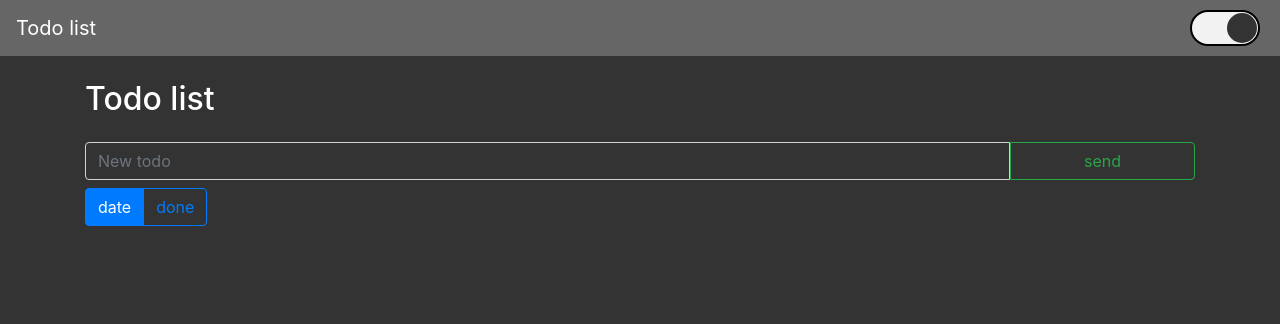
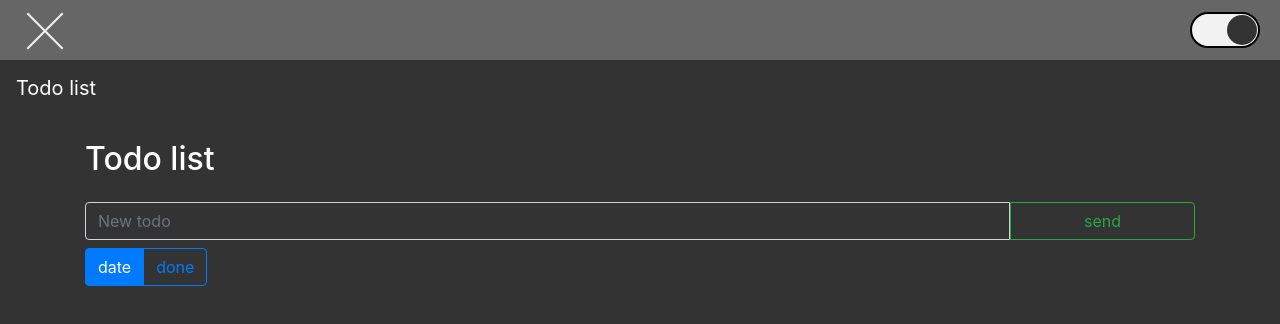
Before and after one commit to cool1997/portfolio, a React app: page / in a window 1280 px wide. Built offline with nearby package versions, Linux system fonts and the light colour scheme.

Commit message:
новая ветка

```diff
--- a/src/App/App.js
+++ b/src/App/App.js
@@ -9,12 +9,14 @@ import { Todo } from '../component/Todo/Todo'
 import { Navbar } from '../component/Navbar/Navbar'
 import { Preloader } from '../common/Preloader/Preloader'
 import { ToggleTheme } from '../component/ToggleTheme/ToggleTheme'
+import { ToggleNavbar } from '../component/ToggleNavbar/ToggleNavbar'
 
 import styles from './App.module.scss'
 
 
 const App = ({ ...props }) => {
 	const [isDarkTheme, setIsDarkTheme] = useState(true)
+	const [isActiveNavbar, setIsActiveNavbar] = useState(true)
 
 	const dispatch = useDispatch()
 
@@ -26,15 +28,29 @@ const App = ({ ...props }) => {
 	}, [dispatch])
 
 
+	const Handle = {
+        toggle: (callback) => {
+            callback((prev) => !prev)
+        }
+    }
+
+
 	return (
 		!initialized
 			? <Preloader />
 			: <div className={`${isDarkTheme ? `darkTheme` : ``} ${styles.App}`}>
 				<header className={`${styles.header}`}>
 					<h1 className={`visually-hidden`}>Todo list</h1>
-					<Navbar />
-					<ToggleTheme isDarkTheme={isDarkTheme} setIsDarkTheme={setIsDarkTheme} />
+					<ToggleNavbar
+						isActiveNavbar={isActiveNavbar}
+						toggle={() => Handle.toggle(setIsActiveNavbar)}
+					/>
+					<ToggleTheme
+						isDarkTheme={isDarkTheme}
+						toggle={() => Handle.toggle(setIsDarkTheme)}
+					/>
 				</header>
+				{isActiveNavbar && <Navbar />}
 				<main className={`${styles.main} container pt-4`}>
 					<Switch>
 						<Route path='/todo' render={() => <Todo />} />
--- a/src/App/App.module.scss
+++ b/src/App/App.module.scss
@@ -6,7 +6,10 @@
 
     & .header {
         display: flex;
+        justify-content: space-between;
+        align-items: center;
 
+        padding: 5px 20px;
         background-color: var(--light_color);
     }
 
--- /dev/null
+++ b/src/component/ToggleNavbar/ToggleNavbar.js
@@ -0,0 +1,26 @@
+import React, { memo } from 'react'
+import { compose } from 'redux'
+
+import styles from './ToggleNavbar.module.scss'
+
+
+const ToggleNavbar = ({isActiveNavbar, toggle, ...props}) => {
+    return (
+        <button
+            className={`
+                ${styles.ToggleNavbar}
+                ${isActiveNavbar ? styles.active : ``}
+                btn
+            `}
+            onClick={toggle}
+        >
+        </button>
+    )
+}
+
+
+const Container = compose(
+    memo
+)(ToggleNavbar)
+
+export { Container as ToggleNavbar }
--- /dev/null
+++ b/src/component/ToggleNavbar/ToggleNavbar.module.scss
@@ -0,0 +1,37 @@
+.ToggleNavbar {
+    width: 50px;
+    height: 50px;
+    background-color: transparent;
+    border: none;
+    position: relative;
+
+
+    &::before,
+    &::after {
+        content: '';
+        position: absolute;
+        width: 50px;
+        height: 2px;
+        left: 0;
+        background-color: var(--contrast_color);
+        transition: transform 100ms linear;
+    }
+
+    &::before {
+        transform: translateY(10px)
+    }
+
+    &::after {
+        transform: translateY(-10px)
+    }
+
+    &.active {
+        &::before {
+            transform: rotate(45deg) ;
+        }
+
+        &::after {
+            transform: rotate(-45deg);
+        }
+    }
+}
--- a/src/component/ToggleTheme/ToggleTheme.js
+++ b/src/component/ToggleTheme/ToggleTheme.js
@@ -4,21 +4,15 @@ import { compose } from 'redux'
 import styles from './ToggleTheme.module.scss'
 
 
-const ToggleTheme = ({ isDarkTheme, setIsDarkTheme, ...props }) => {
-    const Handle = {
-        toggleTheme: () => {
-            setIsDarkTheme((prev) => !prev)
-        }
-    }
-
-
+const ToggleTheme = ({ isDarkTheme, toggle, ...props }) => {
     return (
         <button
             className={`
                 ${styles.ToggleTheme}
                 ${isDarkTheme ? styles.darkTheme : ``}
                 btn`}
-            onClick={Handle.toggleTheme}>
+            onClick={toggle}
+        >
         </button>
     )
 }
--- a/src/component/ToggleTheme/ToggleTheme.module.scss
+++ b/src/component/ToggleTheme/ToggleTheme.module.scss
@@ -1,6 +1,4 @@
 .ToggleTheme {
-    margin: auto;
-    margin-right: 20px;
     width: 70px;
     height: 36px;
     position: relative;
```
Also changed, not shown: build/asset-manifest.json, build/index.html, build/service-worker.js, build/static/js/2.09f3208d.chunk.js.LICENSE.txt (renamed from build/static/js/2.5a1cbdb5.chunk.js.LICENSE.txt), 14 other files.
